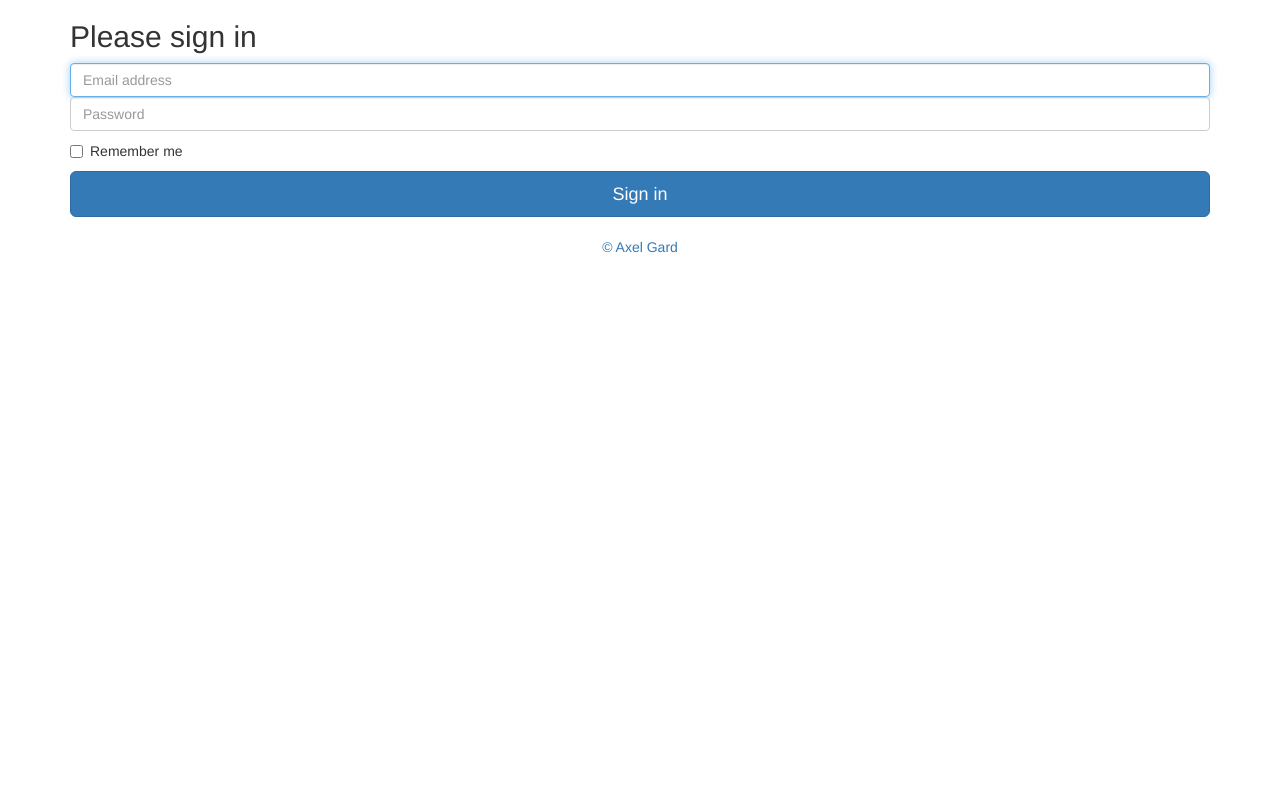
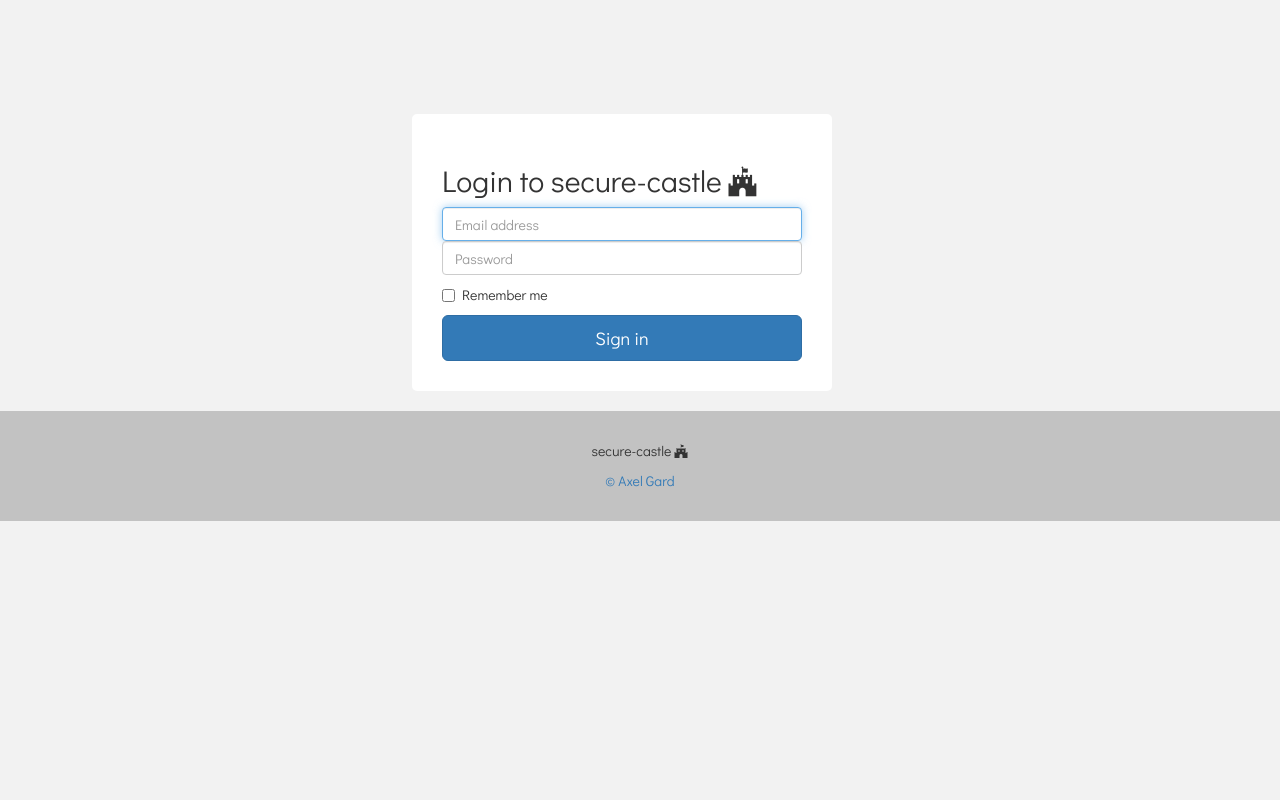
Before and after one commit to AxelGard/secure-castle, a Flask app: template application/templates/login.html in a window 1280 px wide. Run offline with Flask 2, Linux system fonts and the light colour scheme; the template is opened without the code that fills it, so the values that code supplies are empty; some libraries are stand-ins or nearby versions.

Commit message:
added login page

```diff
--- a/application/main.py
+++ b/application/main.py
@@ -15,7 +15,7 @@ def create_server():
     return app
 
 app = create_server()
-import views
+from views import *
 
 def cache_buster():
     """ css cache buster """
--- a/application/static/stylesheets/style.css
+++ b/application/static/stylesheets/style.css
@@ -2,21 +2,35 @@
 
 /* tag */
 *{
-
+  font-family: 'Didact Gothic', sans-serif;
 }
 html{
   height: 100%;
   width: 100%;
 }
 body{
-
+  background-color: #f2f2f2 !important;
+}
+/*login*/
+.loginBox{
+  margin-top: 10%;
+  margin-left: 30%;
+  width: 30em;
 }
 
+/*box */
+.box{
+  background-color: #fff;
+  padding: 30px;
+  border-radius: 5px;
+}
 
 /* footer */
 .footer{
+  background-color: #c2c2c2;
   left: 0;
   bottom: 0;
+  padding: 30px;
   width: 100%;
   text-align: center;
 }
--- a/application/templates/index.html
+++ b/application/templates/index.html
@@ -1,5 +1,5 @@
-{% extends "layout.html" %}
+{% extends "main.html" %}
 
 {% block body %}
-
+<p>hello world</p>
 {% endblock %}
--- a/application/templates/layout.html
+++ b/application/templates/layout.html
@@ -7,6 +7,12 @@
 
     <!-- favicon -->
     <link rel="icon" href="">
+
+    <!-- font-awesome 4 -->
+    <link rel="stylesheet" href="https://cdnjs.cloudflare.com/ajax/libs/font-awesome/4.7.0/css/font-awesome.min.css">
+
+    <!-- fonts-google -->
+    <link href="https://fonts.googleapis.com/css?family=Didact+Gothic&display=swap" rel="stylesheet">
 
     <!-- local css and js -->
     <link rel="stylesheet" type="text/css" href="{{ url_for('static', filename='stylesheets/style.css') }}" media="screen" charset="utf-8" >
@@ -28,6 +34,7 @@
     <br />
 
   <div class="footer">
+    <p>secure-castle <i class="fa fa-fort-awesome" aria-hidden="true"></i></p>
     <a href="https://github.com/AxelGard">&copy; Axel Gard</a>
   </div>
   </body>
--- a/application/templates/login.html
+++ b/application/templates/login.html
@@ -3,9 +3,9 @@
 {% block body %}
 
 <div class="container">
-  <div class="">
+  <div class="box loginBox">
     <form class="form-signin">
-      <h2 class="form-signin-heading">Please sign in</h2>
+      <h2 class="form-signin-heading">Login to secure-castle <i class="fa fa-fort-awesome" aria-hidden="true"></i></h2>
       <label for="inputEmail" class="sr-only">Email address</label>
       <input type="email" id="inputEmail" class="form-control" placeholder="Email address" required autofocus>
       <label for="inputPassword" class="sr-only">Password</label>
```
Also changed, not shown: application/forms.py (+7 -0 lines), application/views.py (+33 -1 lines).
